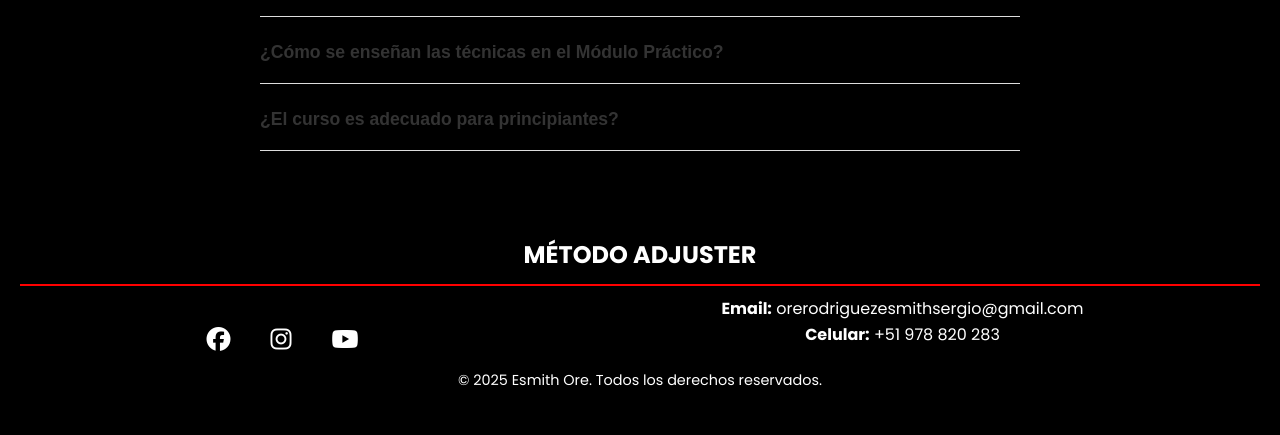
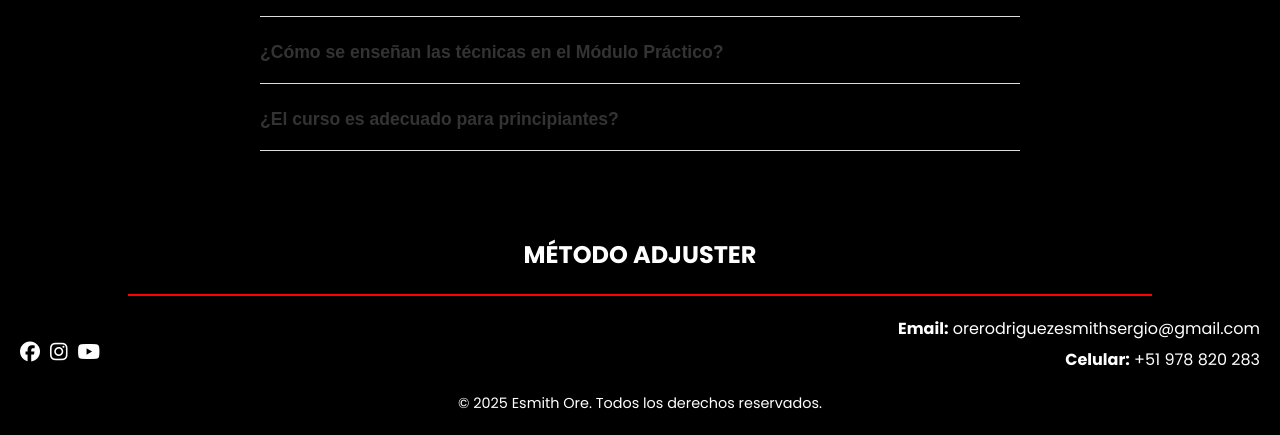
Before and after one commit to esmithore/formacionesdecursoprensiciales, a PHP site: page / in a window 1280 px wide. Shown: the part 5360-5795 px from the top of the page. Before the commit the page ends 5746 px from the top, so only its background shows below. Run offline with PHP 8.4, Linux system fonts and the light colour scheme; a stand-in replaces the project's code that opens the database connection; some libraries are stand-ins or nearby versions.

Commit message:
Update style.css

```diff
--- a/style.css
+++ b/style.css
@@ -293,40 +293,73 @@ body {
 /* =======================
    🔹 FOOTER
 ======================= */
+/* Estilo general del pie de página */
 .footer {
     background-color: #000;
     color: #fff;
-    text-align: center;
-    padding: 20px;
+    padding: 20px 0;
     position: relative;
     bottom: 0;
     width: 100%;
+    text-align: center;
 }
 
-.footer-line {
-    border-top: 2px solid red;
-    margin: 10px 0;
+/* Estilos para el título */
+.footer h2 {
+    margin: 0;
+    font-size: 1.5rem;
+    color: #fff;
+    padding-bottom: 10px;
 }
 
+/* Línea separadora roja */
+.footer-line {
+    width: 80%;
+    margin: 10px auto;
+    border-bottom: 2px solid red; /* Línea roja */
+}
+
+/* Contenedor principal de la información */
 .footer-content {
     display: flex;
-    justify-content: space-around;
+    justify-content: space-between;
+    padding: 5px 20px; /* Menos espacio entre los elementos */
     margin-bottom: 10px;
 }
 
-.footer-center {
-    text-align: left;
+/* Estilos para los enlaces sociales (a la izquierda) */
+.social-links {
+    display: flex;
+    gap: 10px; /* Reducido el espacio entre íconos */
+    justify-content: flex-start;
 }
 
 .social-links a {
     color: #fff;
-    margin: 0 10px;
-    font-size: 1.5rem;
+    font-size: 20px;
+    text-decoration: none;
 }
 
+.social-links a:hover {
+    color: #ff0000; /* Cambia el color cuando pasas el cursor */
+}
+
+/* Estilos para la información de contacto (a la derecha) */
+.footer-contact {
+    text-align: right;
+}
+
+.footer-contact p {
+    margin: 5px 0;
+}
+
+/* Estilo para el texto de derechos reservados */
 .footer-copy {
+    margin-top: 10px;
     font-size: 0.9rem;
+    text-align: center;
 }
+
 /* =======================
    🔹 INTRO / VIDEO
 ======================= */
```
